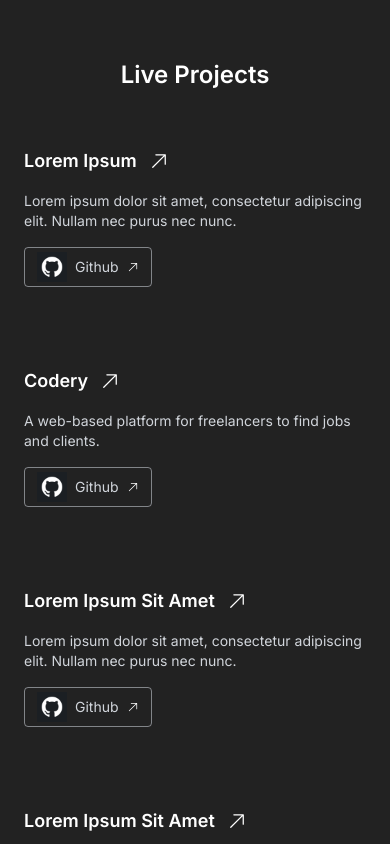
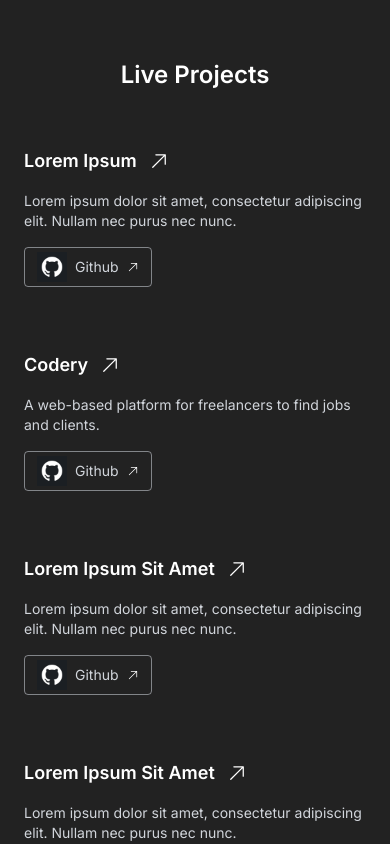
Before and after one commit to jazztinecruz/portfolioV2, a Next.js app: page / in a window 390 px wide. Shown: the part 3180-4024 px from the top of the page. Built offline with nearby package versions, Linux system fonts and the light colour scheme.

Commit message:
fix: project gap

```diff
--- a/app/_components/sections/projects/index.tsx
+++ b/app/_components/sections/projects/index.tsx
@@ -14,7 +14,7 @@
     <section id="projects" className="grid items-center gap-8 mt-12">
       <SectionTitle>Live Projects</SectionTitle>
 
-      <div className="grid grid-cols-1 md:grid-cols-2 lg:grid-cols-3 gap-8 items-center">
+      <div className="grid grid-cols-1 md:grid-cols-2 lg:grid-cols-3 gap-4 lg:gap-8 items-center">
         {projects.map((project) => (
           <div
             key={project.title}
```
